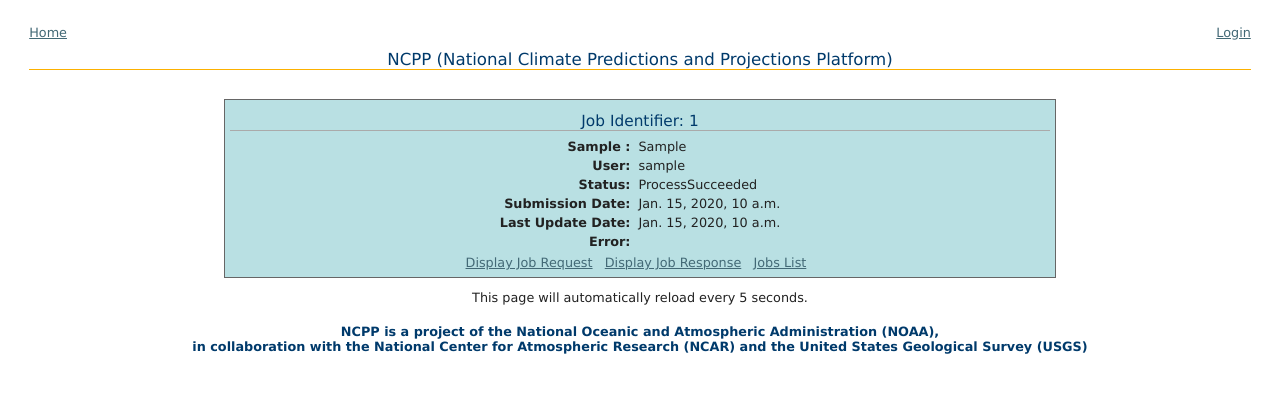
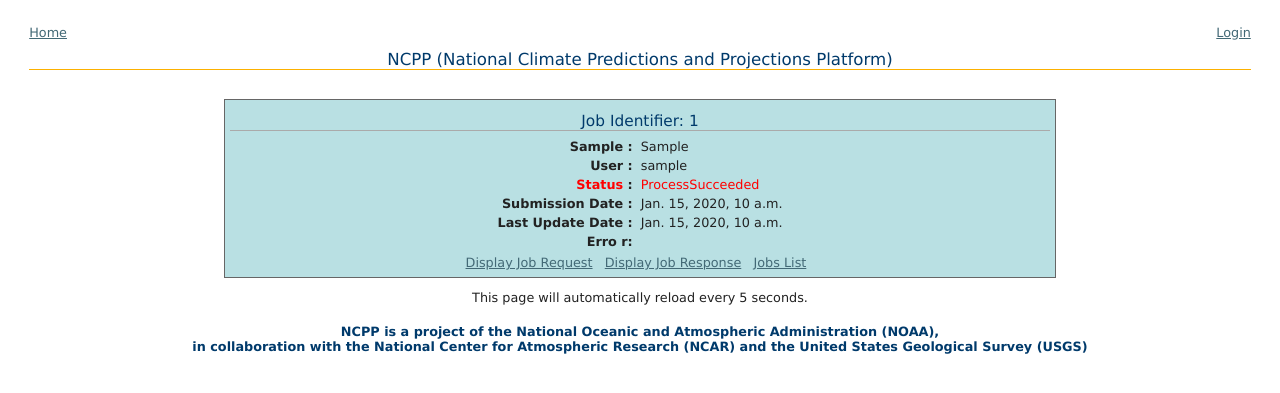
Before and after one commit to NCPP/NCPP, a Django app: template ncpp/templates/ncpp/common/job_detail.html in a window 1280 px wide. Shown: the top 393 px of the page. Run offline with Django 3.2, Linux system fonts and the light colour scheme; the template is opened without the code that fills it: most values are stand-ins (such as "Sample title", 1, 10 or a date in 2020); parts of the project's set-up code (start-up, migrations or seed data) failed here and were passed over.

Commit message:
Making the job status red to stand out.

```diff
--- a/ncpp/templates/ncpp/common/job_detail.html
+++ b/ncpp/templates/ncpp/common/job_detail.html
@@ -32,11 +32,11 @@
 		{% endfor %}
 
 		<!-- job status -->
-		<tr><th nowrap="nowrap">User:</th><td>{{ job.user.username }}</td></tr>
-		<tr><th nowrap="nowrap">Status:</th><td>{{ job.status }}</td></tr>
-		<tr><th nowrap="nowrap">Submission Date:</th><td>{{ job.submissionDateTime }}</td></tr>
-		<tr><th nowrap="nowrap">Last Update Date:</th><td>{{ job.updateDateTime }}</td></tr>
-		<tr><th nowrap="nowrap">Error:</th><td>{{ job.error }}</td></tr>
+		<tr><th nowrap="nowrap">User :</th><td>{{ job.user.username }}</td></tr>
+		<tr><th nowrap="nowrap"><span class="highlight">Status</span> :</th><td><span class="highlight">{{ job.status }}</span></td></tr>
+		<tr><th nowrap="nowrap">Submission Date :</th><td>{{ job.submissionDateTime }}</td></tr>
+		<tr><th nowrap="nowrap">Last Update Date :</th><td>{{ job.updateDateTime }}</td></tr>
+		<tr><th nowrap="nowrap">Erro r:</th><td>{{ job.error }}</td></tr>
 
 	</table>
 	<p/>
--- a/ncpp/templates/ncpp/common/ncpp_css.html
+++ b/ncpp/templates/ncpp/common/ncpp_css.html
@@ -80,4 +80,8 @@
 		font-weight: bold;
 	}
 
+	.highlight {
+		color: #FF0000;
+	}
+
 </style>
```
